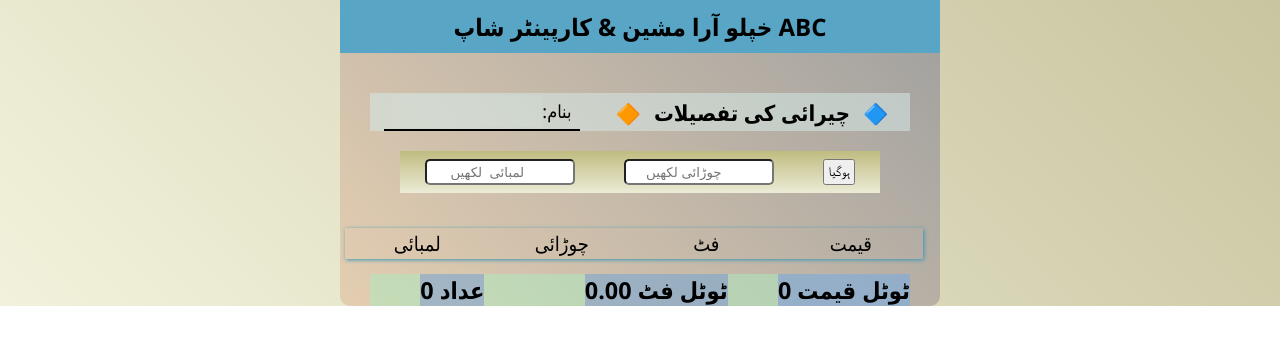
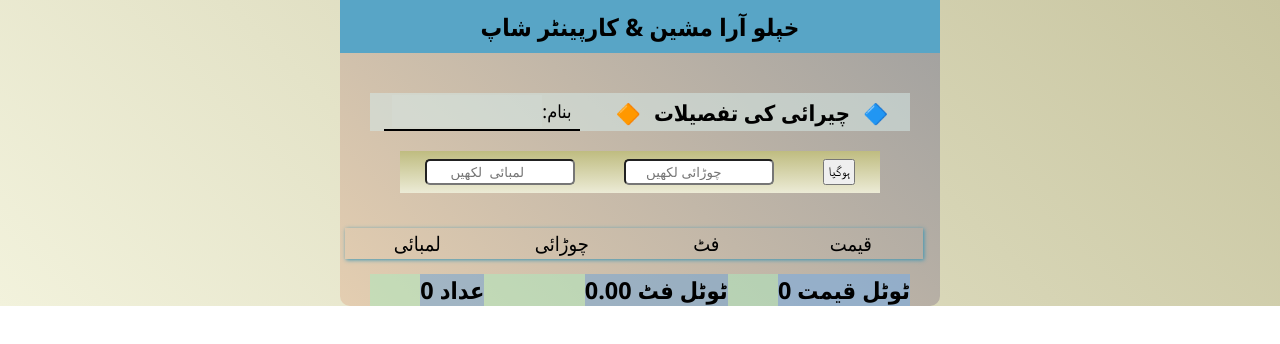
Before and after one commit to GhulamAliatjani/ara-machine, a React (Vite) app: page / in a window 1280 px wide. Shown: the top 344 px of the page. Built offline with nearby package versions, Linux system fonts and the light colour scheme.

Commit message:
it is working

```diff
--- a/src/App.jsx
+++ b/src/App.jsx
@@ -71,7 +71,7 @@
   const munafa1 = bejnaQimatPost - QimatKhareed;
   return (
     <div className="app-container" >
-      <div className="CopanyName">خپلو آرا مشین & کارپینٹر شاپ ABC</div>
+      <div className="CopanyName">خپلو آرا مشین & کارپینٹر شاپ </div>
       <div className="topContainer">
         <div className="customerName">
         <input type="text" />
```
